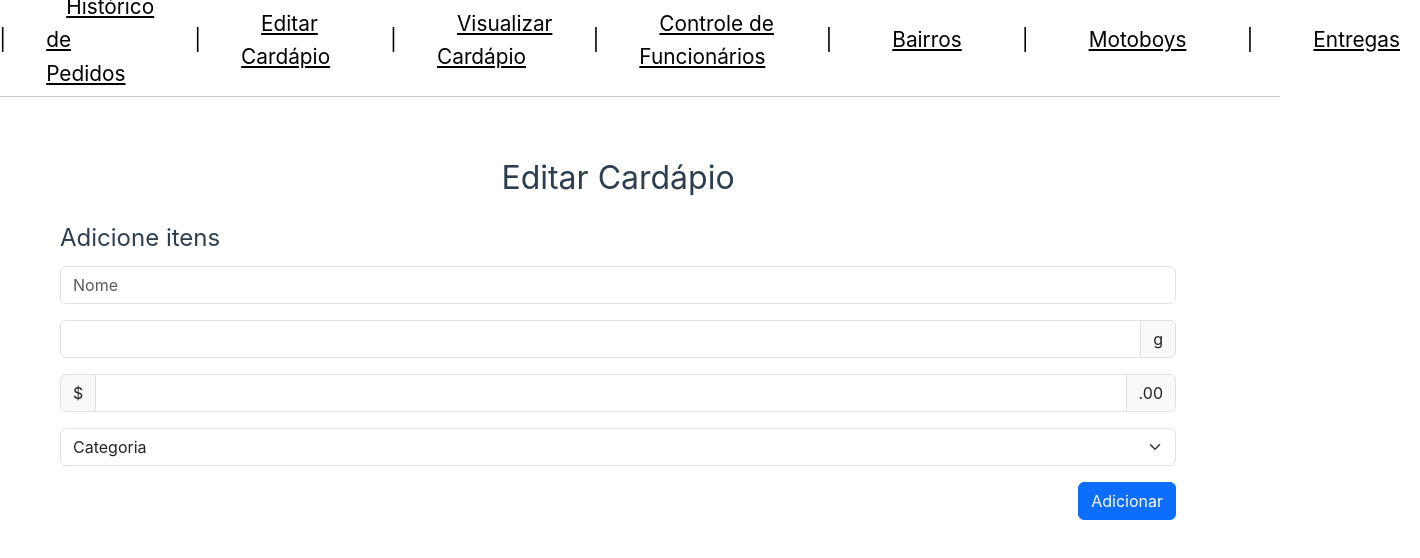
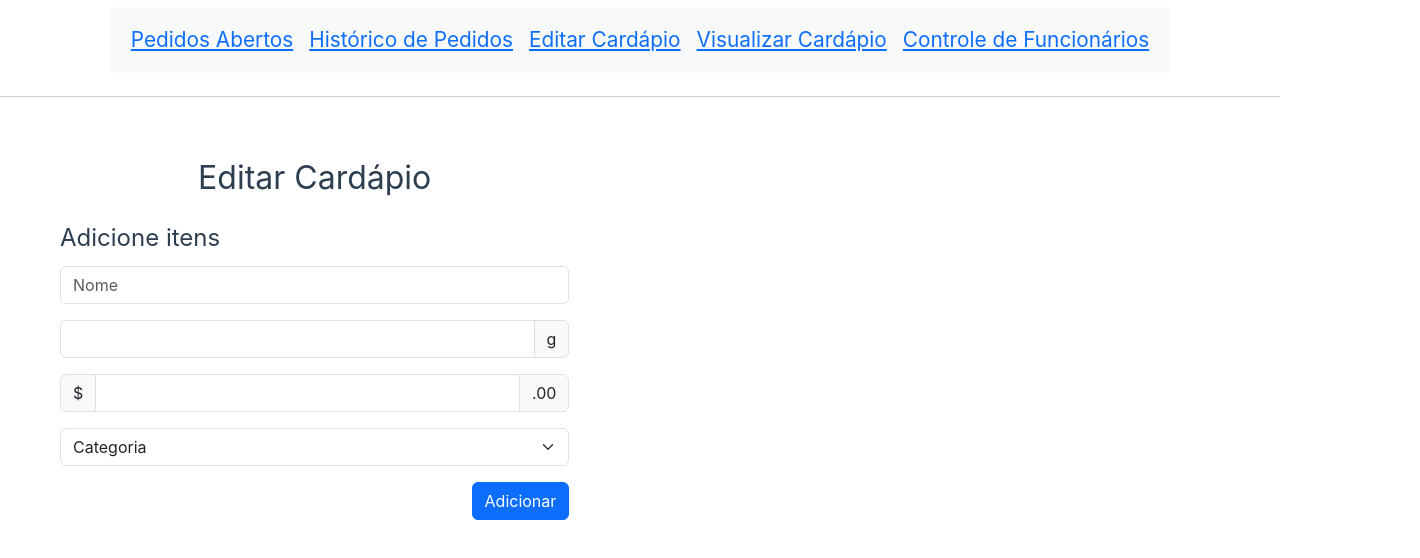
Before and after one commit to lamix1/pedidos-now-vue, a Vue app: page /editarCardapio in a window 1280 px wide. Shown: the top 558 px of the page, 1420 px wide, since content can reach past the window. Built offline with nearby package versions, Linux system fonts and the light colour scheme.

Commit message:
Alterando navbar

```diff
--- a/src/components/HeaderComp.vue
+++ b/src/components/HeaderComp.vue
@@ -1,36 +1,32 @@
 <template>
-    <header class="menu-superior">
-        <a> <RouterLink to="/pedidosAbertos">Pedidos Abertos</RouterLink> </a>
-        <a>|</a>
-        <a> <RouterLink to="/historicoPedidos">Histórico de Pedidos</RouterLink> </a>
-        <a>|</a>
-        <a> <RouterLink to="/editarCardapio">Editar Cardápio</RouterLink> </a>
-        <a>|</a>
-        <a> <RouterLink to="visuCardapio">Visualizar Cardápio</RouterLink></a>
-        <a>|</a>
-        <a> <RouterLink to="/funcionarios">Controle de Funcionários</RouterLink> </a>
-        <a>|</a>
-        <a> <RouterLink to="/bairros">Bairros</RouterLink> </a>
-        <a>|</a>
-        <a> <RouterLink to="/motoboys">Motoboys</RouterLink> </a>
-        <a>|</a>
-        <a> <RouterLink to="/entregas">Entregas</RouterLink> </a>
-    </header>
-    <hr size="10" width="100%">
-  </template>
+  <header class="menu-superior d-flex justify-content-center align-items-center p-2">
+    <nav class="navbar navbar-expand-lg bg-body-tertiary bg-dark">
+      <div class="container-fluid">
+        <div class="collapse navbar-collapse" id="navbarNavDropdown">
+          <ul class="navbar-nav">
+            <li class="nav-item">
+              <a class="nav-link" aria-current="page" href="#"><RouterLink to="/pedidosAbertos">Pedidos Abertos</RouterLink></a>
+            </li>
+            <li class="nav-item">
+              <a class="nav-link" href="#"><RouterLink to="/historicoPedidos">Histórico de Pedidos</RouterLink></a>
+            </li>
+            <li class="nav-item">
+              <a class="nav-link" href="#"><RouterLink to="/editarCardapio">Editar Cardápio</RouterLink></a>
+            </li>
+            <li class="nav-item">
+              <a class="nav-link" href="#"><RouterLink to="visuCardapio">Visualizar Cardápio</RouterLink></a>
+            </li>
+            <li class="nav-item">
+              <a class="nav-link" href="#"><RouterLink to="/funcionarios">Controle de Funcionários</RouterLink></a>
+            </li>
 
-  <style>
-  header span {
-    padding: 0 20px;
-  }
-  .menu-superior {
-    display: flex;
-    align-items: center;
-    justify-content: center;
-    color: black;
-  }
-  a {
-    color: black;
-    margin: 20px;
-  }
-  </style>
+          </ul>
+        </div>
+      </div>
+    </nav>
+  </header>
+  <hr size="10" width="100%" />
+</template>
+
+<style>
+</style>
--- a/src/views/AdcItensView.vue
+++ b/src/views/AdcItensView.vue
@@ -1,5 +1,5 @@
 <template>
-  <div class="container m-5">
+  <div class="container m-5 col-5">
     <p class="text-center fs-2">Editar Cardápio</p>
     <form>
       <fieldset>
```
